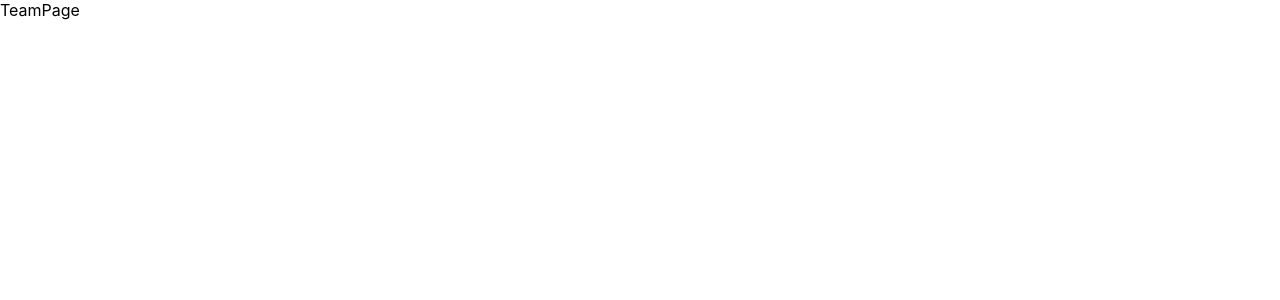
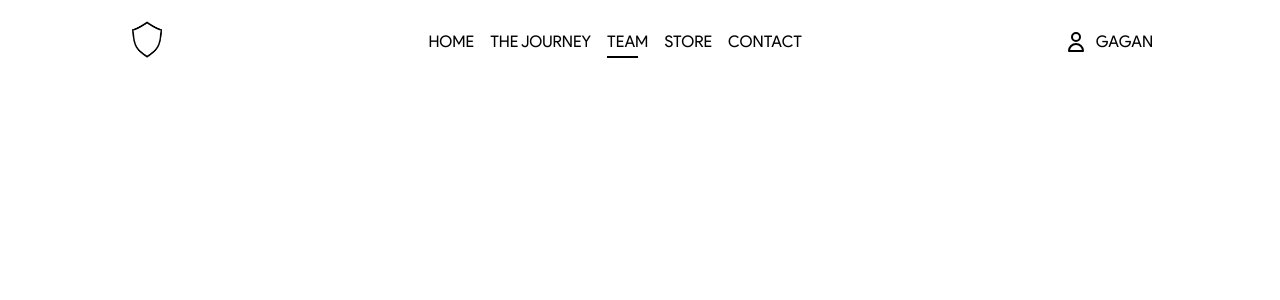
Before and after one commit to akaditya394/e-commerce-app, a React (Create React App) app: page /team in a window 1280 px wide. Shown: the top 300 px of the page. Built offline with nearby package versions, Linux system fonts and the light colour scheme.

Commit message:
header functionality and decoration done

```diff
--- /dev/null
+++ b/src/App.css
@@ -0,0 +1,6 @@
+.active {
+    background-image: linear-gradient(#000000 0 0);
+    background-position: 7.5px 40px;
+    background-size: 55% 2px;
+    background-repeat: no-repeat;
+}
--- a/src/App.js
+++ b/src/App.js
@@ -4,6 +4,7 @@ import ContactPage from "./pages/ContactPage/ContactPage";
 import StorePage from "./pages/StorePage/StorePage";
 import TeamPage from "./pages/TeamPage/TeamPage";
 import TheJourneyPage from "./pages/TheJourneyPage/TheJourneyPage";
+import "./App.css"
 
 function App() {
   return (
--- a/src/components/Header/Header.jsx
+++ b/src/components/Header/Header.jsx
@@ -1,20 +1,35 @@
 import { UserIcon } from "@heroicons/react/outline";
 import React from "react";
+import { NavLink } from "react-router-dom";
 import HeaderLink from "../HeaderLink/HeaderLink";
-import styles from "./Header.module.css"
+import styles from "./Header.module.css";
 
 function Header() {
   return (
     <div className={styles.header}>
       <div>
-        <img className={styles.logo} src={require("../../assets/websitelogo.png")} alt="" />
+        <img
+          className={styles.logo}
+          src={require("../../assets/websitelogo.png")}
+          alt=""
+        />
       </div>
       <div className={styles.links}>
+        <NavLink className={styles.link} to="/home">
           <HeaderLink title="HOME" />
+        </NavLink>
+        <NavLink className={styles.link} to="/thejourney">
           <HeaderLink title="THE JOURNEY" />
+        </NavLink>
+        <NavLink className={styles.link} to="/team">
           <HeaderLink title="TEAM" />
+        </NavLink>
+        <NavLink className={styles.link} to="/">
           <HeaderLink title="STORE" />
+        </NavLink>
+        <NavLink className={styles.link} to="/contact">
           <HeaderLink title="CONTACT" />
+        </NavLink>
       </div>
       <div className={styles.account}>
         <UserIcon className={styles.icon} />
--- a/src/components/Header/Header.module.css
+++ b/src/components/Header/Header.module.css
@@ -1,30 +1,35 @@
-.header{
+.header {
   width: 100%;
   display: flex;
   align-items: center;
   margin: 1rem auto;
   justify-content: space-around;
-    font-family: 'Product Sans' , sans-serif;
+  font-family: "Product Sans", sans-serif;
 }
 
-.logo{
+.logo {
   width: 2.5rem;
   height: 2.5rem;
   object-fit: contain;
 }
 
-.links{
+.links {
   display: flex;
   justify-content: space-around;
 }
 
-.account{
+.account {
   display: flex;
   align-items: center;
   gap: 0.5rem;
 }
 
-.icon{
+.icon {
   height: 1.5rem;
   width: 1.5rem;
 }
+
+.link{
+    text-decoration: none;
+    color: black;
+}
--- a/src/pages/ContactPage/ContactPage.jsx
+++ b/src/pages/ContactPage/ContactPage.jsx
@@ -1,8 +1,11 @@
 import React from 'react'
+import Header from '../../components/Header/Header'
 
 function ContactPage() {
   return (
-    <div>ContactPage</div>
+    <div>
+      <Header />
+    </div>
   )
 }
 
--- a/src/pages/TeamPage/TeamPage.jsx
+++ b/src/pages/TeamPage/TeamPage.jsx
@@ -1,8 +1,9 @@
 import React from 'react'
+import Header from '../../components/Header/Header'
 
 function TeamPage() {
   return (
-    <div>TeamPage</div>
+    <div><Header /></div>
   )
 }
 
--- a/src/pages/TheJourneyPage/TheJourneyPage.jsx
+++ b/src/pages/TheJourneyPage/TheJourneyPage.jsx
@@ -1,8 +1,9 @@
 import React from 'react'
+import Header from '../../components/Header/Header'
 
 function TheJourneyPage() {
   return (
-    <div>TheJourneyPage</div>
+    <div><Header /></div>
   )
 }
 
```
Also changed, not shown: src/components/HeaderLink/HeaderLink.module.css (line endings or trailing spaces). Lines whose indentation alone changed are shown as unchanged.
